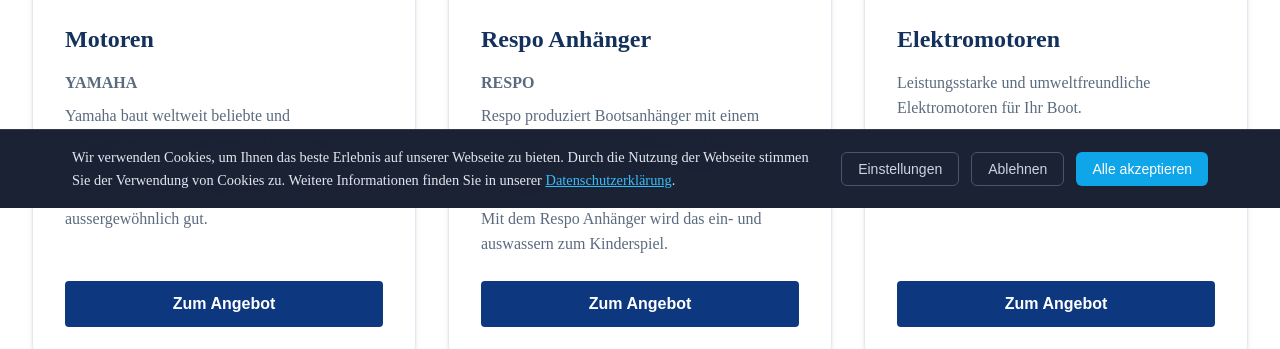
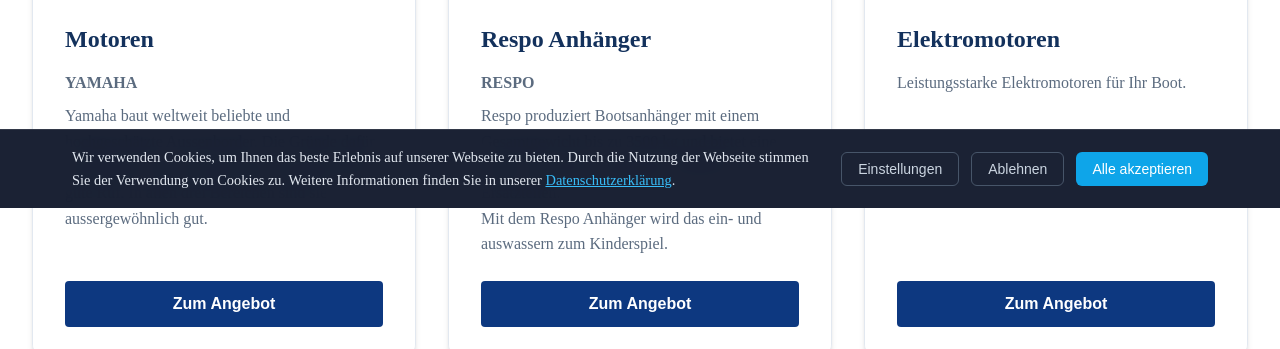
Before and after one commit to raymondgross92/GaboMarti, a Next.js app in the folder gabo-marti-web/: page /products in a window 1280 px wide. Shown: the part 592-941 px from the top of the page. Built offline with nearby package versions, Linux system fonts and the light colour scheme.

Commit message:
Content: Update Elektromotoren text to remove environmental claims

```diff
--- a/gabo-marti-web/src/app/products/page.tsx
+++ b/gabo-marti-web/src/app/products/page.tsx
@@ -42,7 +42,7 @@
     },
     {
         title: 'Elektromotoren',
-        text: 'Leistungsstarke und umweltfreundliche Elektromotoren für Ihr Boot.',
+        text: 'Leistungsstarke Elektromotoren für Ihr Boot.',
         color: '#FFFFFF',
         link: 'https://epropulsions.ch/',
         image: '/Images/logo_5.png',
```
